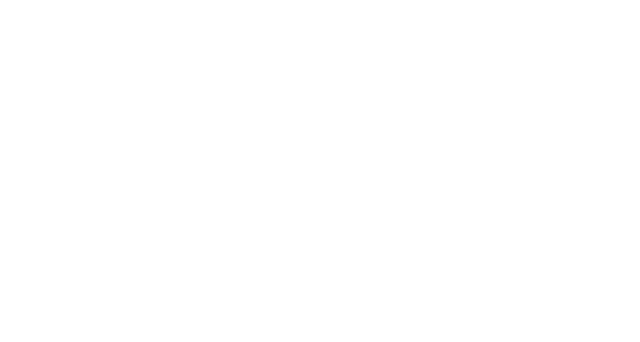
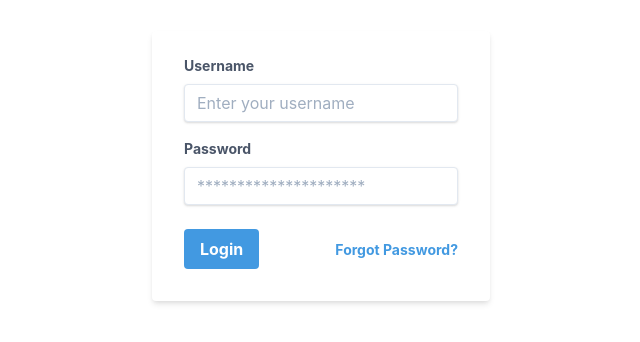
Before and after one commit to yashrahurikar23/tailwind-poc, a React (Create React App) app in the folder app/: page / in a window 1280 px wide. Shown: the part 226-568 px from the top of the page, without its empty margins (319-959 px from the left). Built offline with nearby package versions, Linux system fonts and the light colour scheme.

Commit message:
Changed the login page route to root

```diff
--- a/app/src/App.js
+++ b/app/src/App.js
@@ -10,7 +10,7 @@
     <div className="App">
       <Router>
         <Switch>
-          <Route path="/login" component={LoginPage} />
+          <Route path="/" component={LoginPage} />
         </Switch>
       </Router>
     </div>
```
